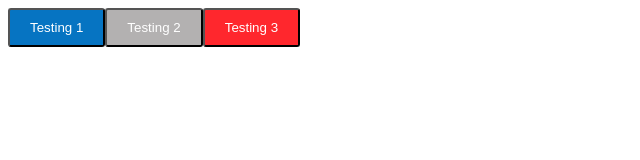
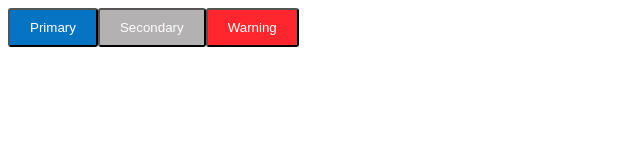
Before and after one commit to oZeroLuck/AngularFirstSteps, an Angular app: page / in a window 1280 px wide. Shown: the top 160 px of the page, without its empty margins (0-640 px from the left). Built offline with nearby package versions, Linux system fonts and the light colour scheme.

Commit message:
ButtonConfig exported to different file

```diff
--- a/src/app/app.component.html
+++ b/src/app/app.component.html
@@ -1,3 +1,3 @@
-<app-custom-button [text]="'Testing 1'" [btnType]="'Primary'"></app-custom-button>
-<app-custom-button [text]="'Testing 2'" [btnType]="'Secondary'"></app-custom-button>
-<app-custom-button [text]="'Testing 3'" [btnType]="'Warning'"></app-custom-button>
+<app-custom-button [configName]="'Primary'"></app-custom-button>
+<app-custom-button [configName]="'Secondary'"></app-custom-button>
+<app-custom-button [configName]="'Warning'"></app-custom-button>
--- /dev/null
+++ b/src/app/btnconfigs.ts
@@ -0,0 +1,7 @@
+import { MyButtonConfig } from './button-config';
+
+export const BtnCONFIGS: MyButtonConfig[] = [
+  {name: 'Primary', customCssClass: 'primary-btn', text: 'Primary', icon: 'icon'},
+  {name: 'Secondary', customCssClass: 'secondary-btn', text: 'Secondary', icon: 'icon'},
+  {name: 'Warning', customCssClass: 'warning-btn', text: 'Warning', icon: 'icon'}
+];
--- /dev/null
+++ b/src/app/button-config.ts
@@ -0,0 +1,6 @@
+export class MyButtonConfig {
+  name: string;
+  customCssClass: string;
+  text: string;
+  icon: string;
+}
--- a/src/app/custom-button/custom-button.component.html
+++ b/src/app/custom-button/custom-button.component.html
@@ -1,3 +1,3 @@
-<button type="button" class="{{buttonType}}">
-  {{text}}
+<button type="button" class="{{buttonType.customCssClass}}">
+  {{buttonType.text}}
 </button>
--- a/src/app/custom-button/custom-button.component.ts
+++ b/src/app/custom-button/custom-button.component.ts
@@ -1,4 +1,6 @@
 import {Component, Input, OnInit} from '@angular/core';
+import { MyButtonConfig } from '../button-config';
+import { BtnCONFIGS } from '../btnconfigs';
 
 enum ButtonType {
   Primary = 'Primary',
@@ -12,20 +14,13 @@ enum ButtonType {
   styleUrls: ['./custom-button.component.css']
 })
 export class CustomButtonComponent implements OnInit {
-  @Input() text: string;
-  @Input() btnType: string;
+  configs = BtnCONFIGS;
+  @Input() configName: string;
 
   constructor() { }
 
-  get buttonType(): string {
-    switch (this.btnType) {
-      case ButtonType.Primary:
-        return 'primary-btn';
-      case ButtonType.Secondary:
-        return 'secondary-btn';
-      case ButtonType.Warning:
-        return 'warning-btn';
-    }
+  get buttonType(): MyButtonConfig {
+        return this.configs.find(btn => btn.name === this.configName);
   }
 
   ngOnInit(): void {
```
Also changed, not shown: src/app/button-services.service.ts (added, +16 -0 lines), 1 other file (tests, documents, lock files or other folders).
